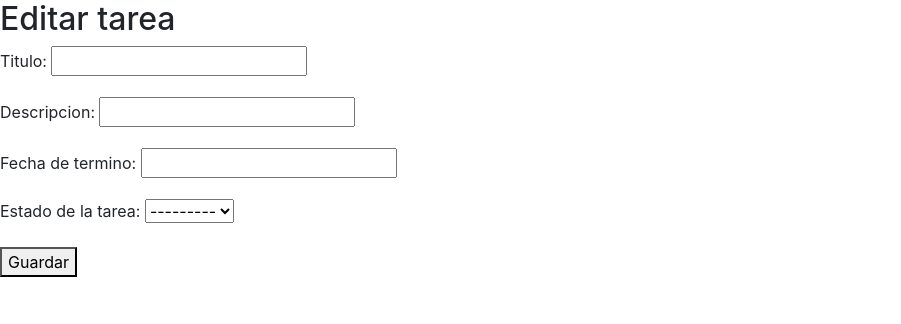
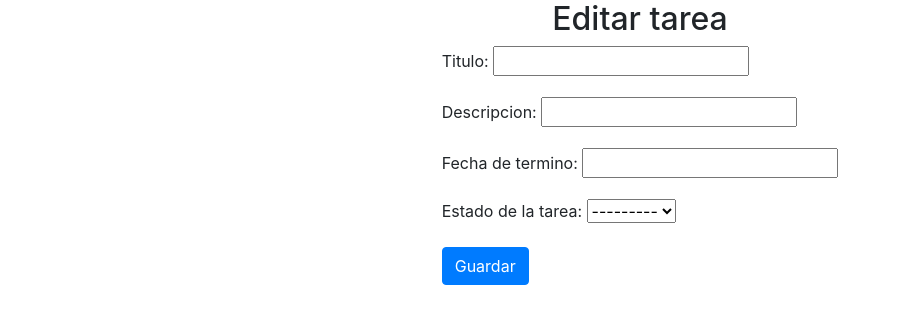
Before and after one commit to israeljasma/todolisto_Django, a Django app: template main/templates/editar_tarea.html in a window 1280 px wide. Shown: the part 56-380 px from the top of the page, without its empty margins (0-901 px from the left). Run offline with Django 3.2, Linux system fonts and the light colour scheme; the template is opened without the code that fills it: values that come from a table or form of the project are taken from there, others are empty; some libraries are stand-ins or nearby versions.

Commit message:
style: agregado estilos

```diff
--- a/main/templates/editar_tarea.html
+++ b/main/templates/editar_tarea.html
@@ -1,12 +1,14 @@
-{% extends 'base.html'%}
+{% extends 'base.html'%} {% block content %}
+<h2 class="row justify-content-md-center">Editar tarea</h2>
+<div class="row justify-content-md-center">
 
-{% block content %}
-
-<h2>Editar tarea</Tarea></h2>
-<form method="POST">
-    {% csrf_token %}
-    {{ form.as_p }}
-    <button type="submit">Guardar</button>
-</form>
+    <br>
+    <div class="col-md-auto">
+        <form method="POST">
+            {% csrf_token %} {{ form.as_p }}
+            <button type="submit" class="btn btn-primary">Guardar</button>
+        </form>
+    </div>
+</div>
 
 {% endblock content %}
```
